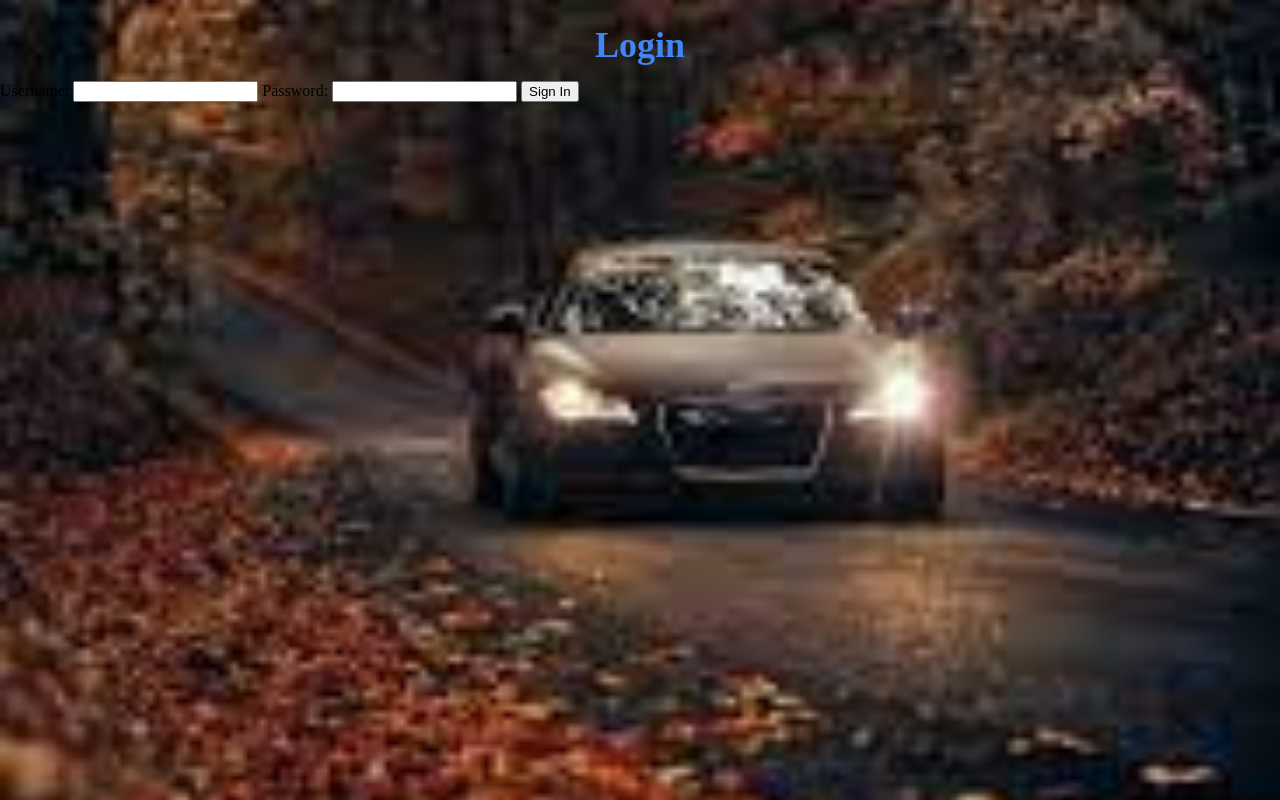
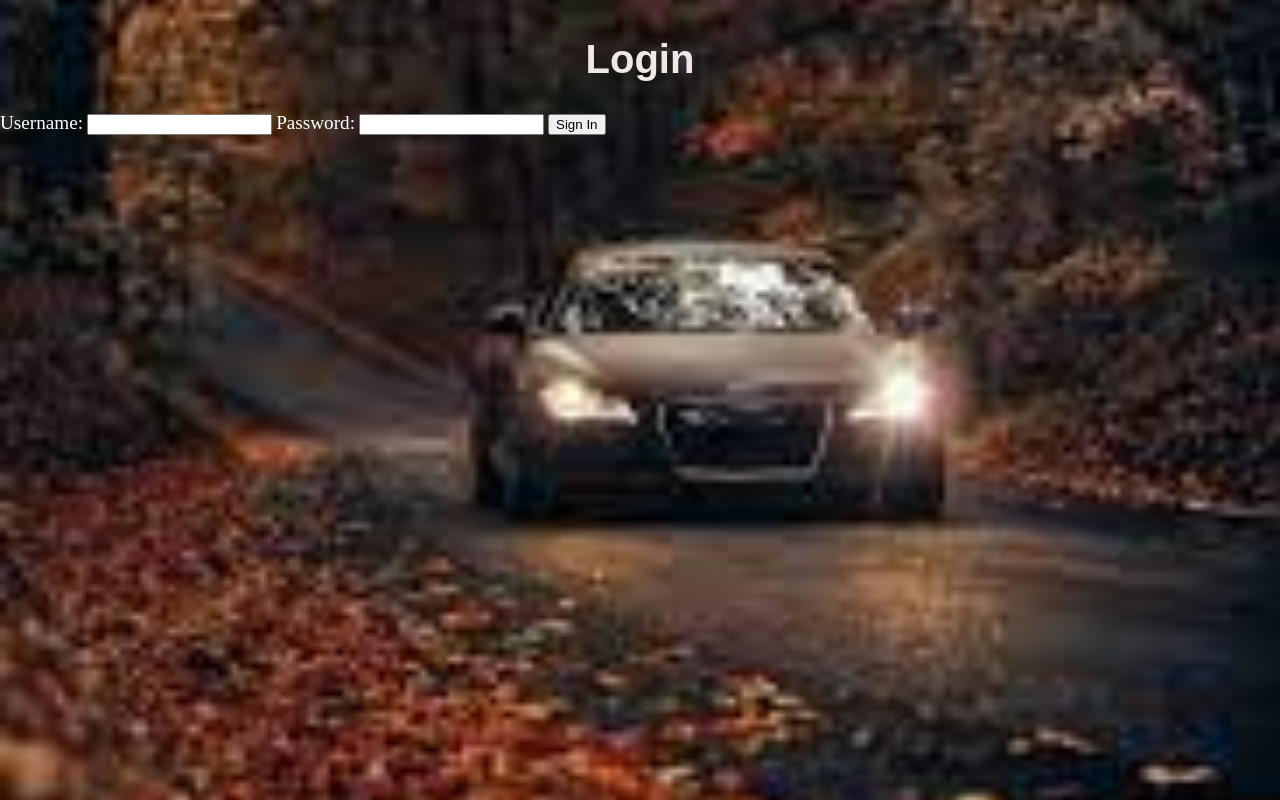
Before and after one commit to wachuka7/Phase1_Project-Feedback, a plain HTML site: page index.html in a window 1280 px wide. Drawn offline with Linux system fonts and the light colour scheme; no server answers.

Commit message:
Add styles

```diff
--- a/index.html
+++ b/index.html
@@ -11,17 +11,17 @@
   <div class="login-container">
     <h1>Login</h1>
     <form id="login-form" onsubmit="return validateLogin()">
-      <label for="username">Username:</label>
+      <label for="username" id="username-label">Username:</label>
       <input type="text" id="username" name="username" required>
 
-      <label for="password">Password:</label>
+      <label for="password" id="password-label">Password:</label>
       <input type="password" id="password" name="password" required>
 
       <button type="submit">Sign In</button>
     </form>
   </div>
   <div class="post-container">
-    <h1>For the Love of SUVs</h1>
+    <h1>Unleashing Elegance</h1>
     <img src="car wallpaper.jpeg" alt="This is my car">
     <label for="commentsToggle" class="comments-icon">&#128172;</label>
     <input type="checkbox" id="commentsToggle" class="comments-toggle">
--- a/styles.css
+++ b/styles.css
@@ -9,7 +9,16 @@ body {
   flex-direction: column;
   min-height: 100vh;
 }
+#password-label {
+  color: white;
+  font-size: larger;
 
+
+}
+#username-label {
+  color: #fff;
+  font-size: larger;
+}
 .post-container {
 
   max-width: 600px;
@@ -52,21 +61,22 @@ body {
   left: 10px;
   font-size: 32px; /* Increase the font size */
   color: #fff; /* Set the text color to white */
-  background-color: #333; /* Add a background color */
   cursor: pointer;
   z-index: 2;
   padding: 5px; /* Add padding for better visibility */
   border-radius: 50%;
 }
 h1 {
-  font-size: 24px;
-  font-size: 36px;
-color: #4285f4; /* Adjust the color as needed */
-text-align: center;
-margin-bottom: 15px;
-position: relative;
+  font-family: 'Arial', sans-serif;
+  font-size: 2.5em;
+  color: #f0e7e7;
+  text-align: center;
+  margin-bottom: 20px;
+  padding: 10px;
 }
-/* Add these styles to your CSS */
+.post-container h1{
+  background-color: #3498db;
+}
 #comment-form {
   display: flex;
   margin-bottom: 15px;
```
